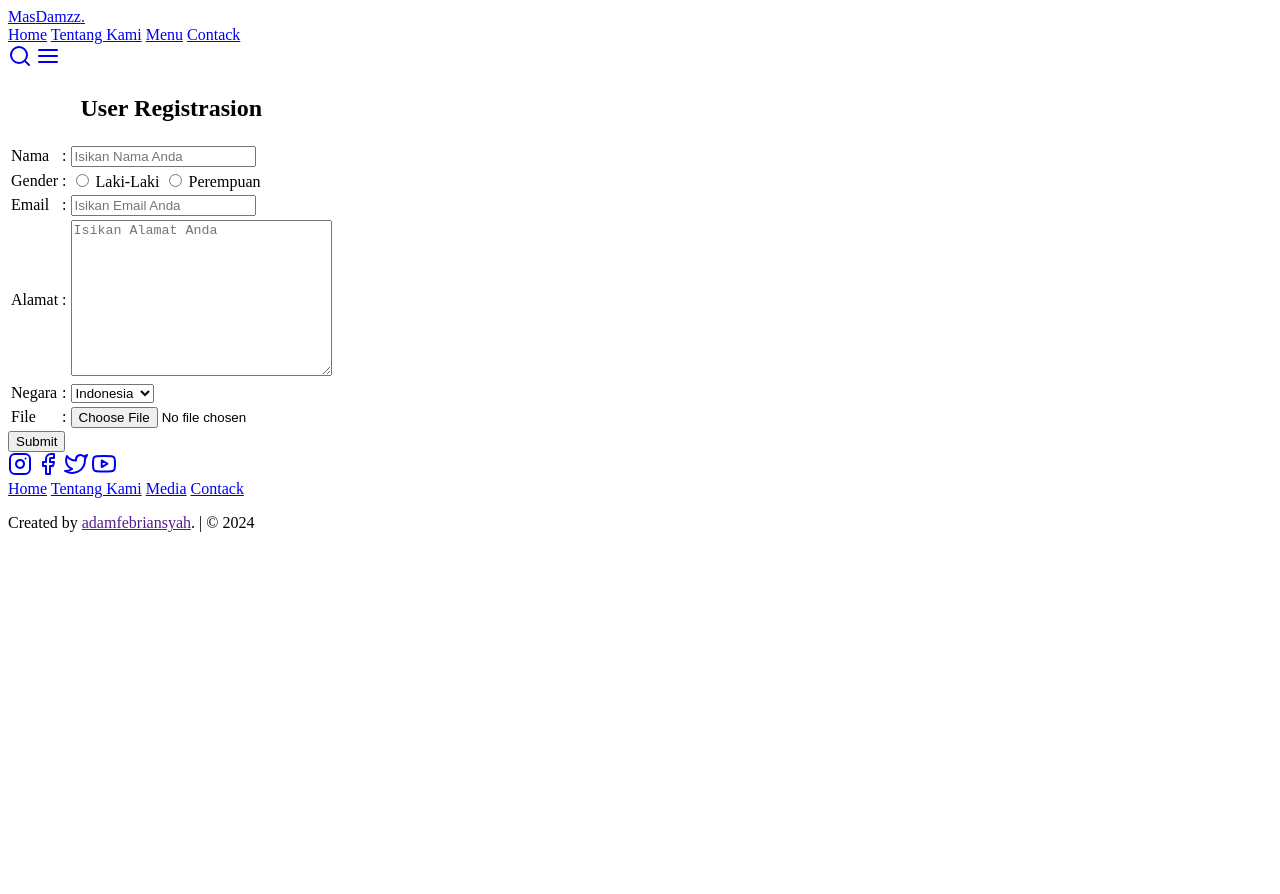
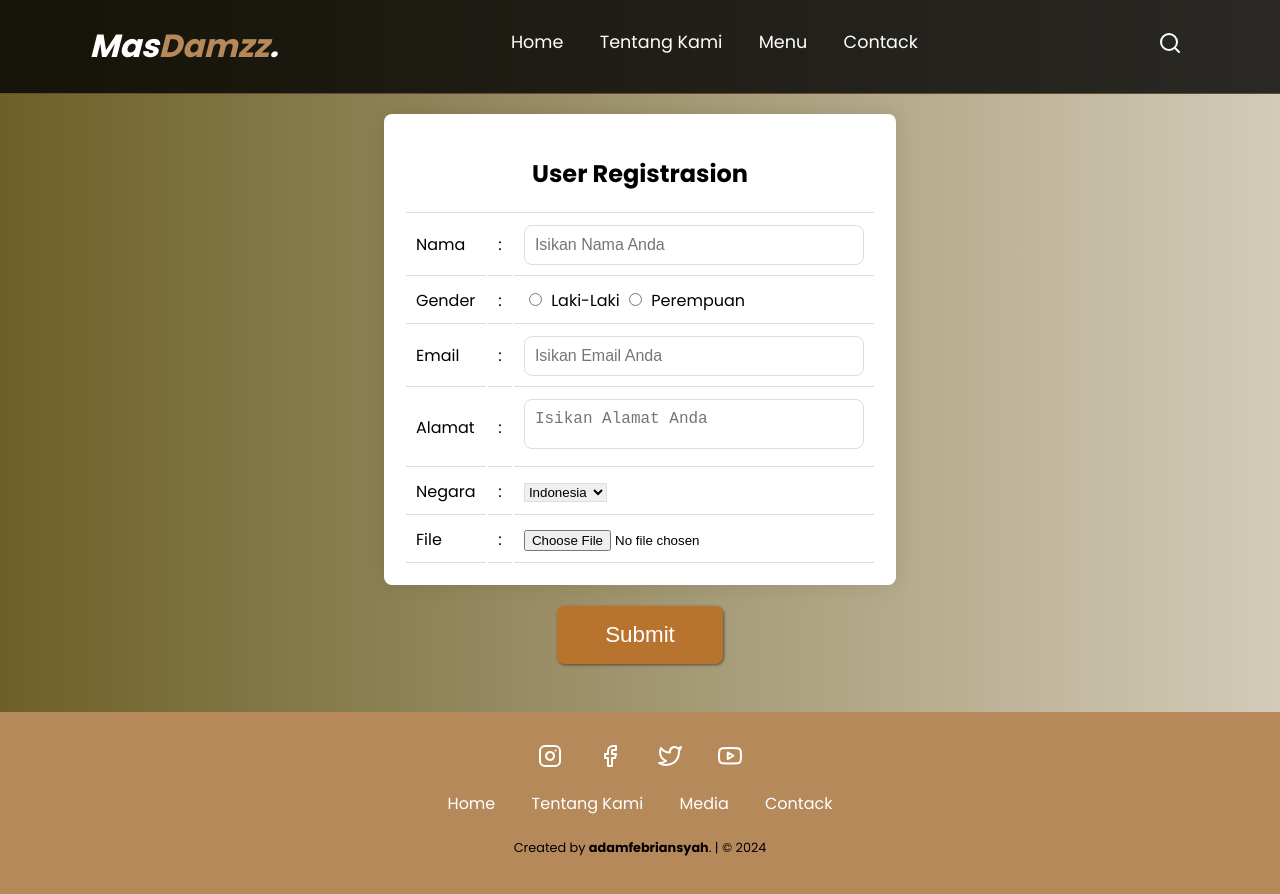
Before and after one commit to MasDamzz/Website-MasDamzz, a plain HTML site: page user.html in a window 1280 px wide. Before the commit the page ends 800 px from the top, so only its background shows below. Drawn offline with nearby package versions, Linux system fonts and the light colour scheme; files that its build step writes are made by us from their sources; the site is published under a folder, as on GitHub Pages, so addresses that start at the root find nothing.

Commit message:
Update user

```diff
--- a/user.html
+++ b/user.html
@@ -5,7 +5,7 @@
     <meta http-equiv="X-UA-Compatible" content="IE=edge" />
     <meta name="viewport" content="width=device-width, initial-scale=1.0" />
     <title>User Registrasion</title>
-    <link rel="stylesheet" href="/css/user.css" />
+    <link rel="stylesheet" href="user.css" />
   </head>
   <body>
     <!-- Feather Icons -->
```
